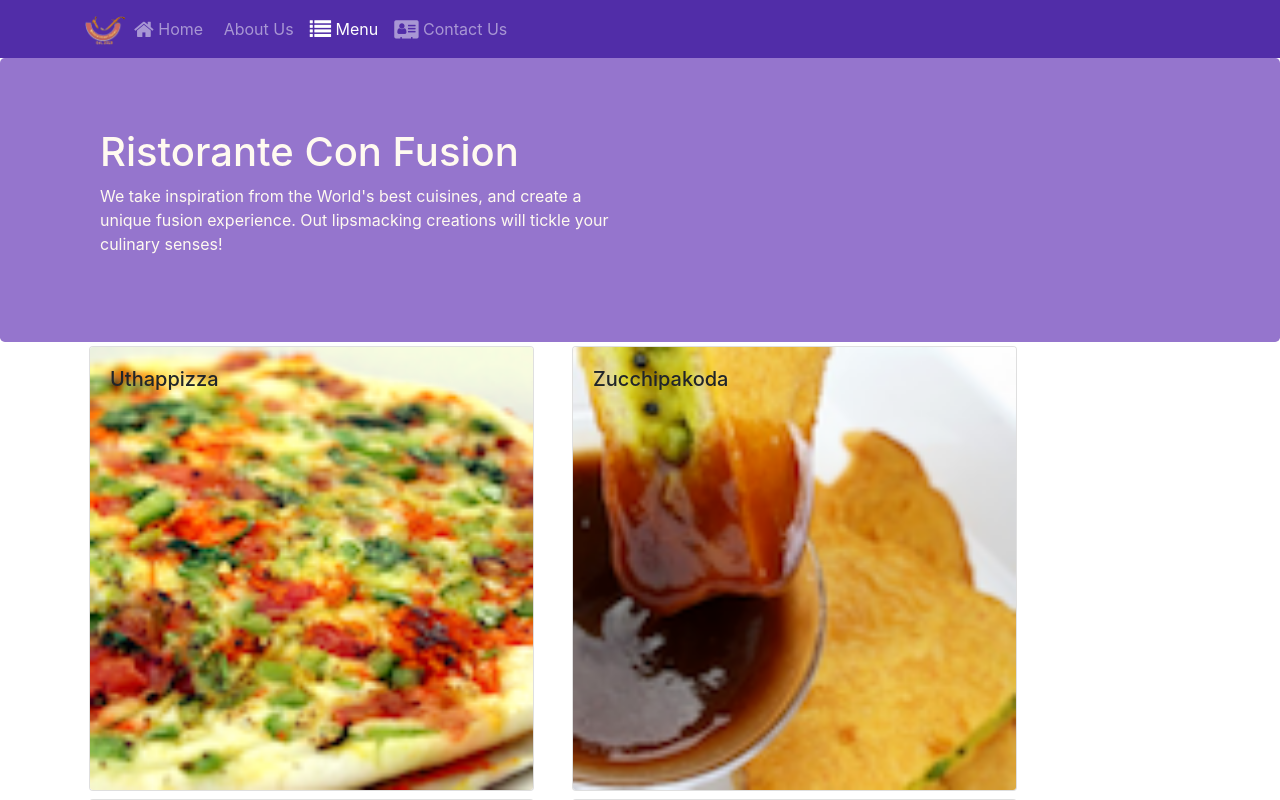
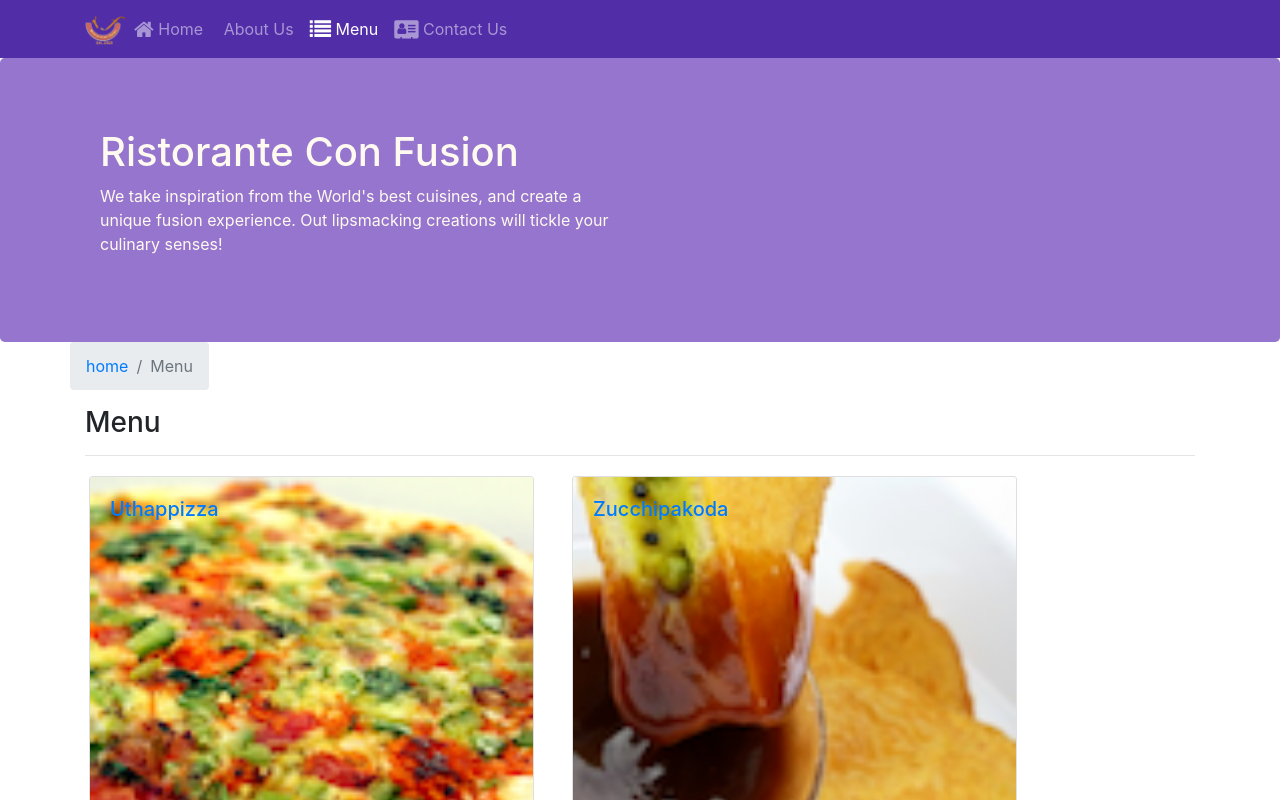
Before and after one commit to Elenaires/Full-Stack-Web-Development-With-React, a React (Create React App) app in the folder React/confusion/: page /menu in a window 1280 px wide. Shown: the top 800 px of the page. Built offline with nearby package versions, Linux system fonts and the light colour scheme.

Commit message:
single page application part 2

```diff
--- a/React/confusion/src/components/ContactComponent.js
+++ b/React/confusion/src/components/ContactComponent.js
@@ -1,8 +1,24 @@
 import React from 'react';
+import { Breadcrumb, BreadcrumbItem} from 'reactstrap';
+import { Link } from 'react-router-dom';
 
 function Contact(props) {
     return(
         <div className="container">
+            <div className="row">
+                <Breadcrumb>
+                    <BreadcrumbItem>
+                        <Link to='/home'>home</Link>
+                    </BreadcrumbItem>
+                    <BreadcrumbItem active>
+                        Contact Us
+                    </BreadcrumbItem>
+                </Breadcrumb>
+                <div className="col-12">
+                    <h3>Contact Us</h3>
+                    <hr />
+                    </div>
+            </div>
             <div className="row row-content">
                 <div className="col-12">
                 <h3>Location Information</h3>
--- a/React/confusion/src/components/DishdetailComponent.js
+++ b/React/confusion/src/components/DishdetailComponent.js
@@ -1,6 +1,6 @@
 import React from 'react';
-import { Card, CardImg, CardImgOverlay, CardText, CardBody, CardTitle } from 'reactstrap';
-
+import { Card, CardImg, CardText, CardBody, CardTitle, Breadcrumb, BreadcrumbItem } from 'reactstrap';
+import { Link } from 'react-router-dom'
 
     function RenderComment({comments}){
             const feedback = comments.map((commentBlock) => {
@@ -37,14 +37,28 @@ import { Card, CardImg, CardImgOverlay, CardText, CardBody, CardTitle } from 're
     }
 
     const DishDetail = (props) => {
-        var dish = props.dish;
 
-        if(dish != null) {
+
+        if(props.dish != null) {
             return (
                 <div class="container">
+                <div className="row">
+                    <Breadcrumb>
+                        <BreadcrumbItem>
+                            <Link to='/menu'>manu</Link>
+                        </BreadcrumbItem>
+                        <BreadcrumbItem active>
+                            {props.dish.name}
+                        </BreadcrumbItem>
+                    </Breadcrumb>
+                    <div className="col-12">
+                        <h3>{props.dish.name}</h3>
+                        <hr />
+                     </div>
+                </div>
                     <div className="row">
-                        <RenderDish dish={dish} />
-                        <RenderComment comments={dish.comments} />
+                        <RenderDish dish={props.dish} />
+                        <RenderComment comments={props.comments} />
                         {/*dish == null ? (this.renderComment(null)) : (this.renderComment(dish.comments))*/}
                     </div>
                 </div>
--- a/React/confusion/src/components/MainComponent.js
+++ b/React/confusion/src/components/MainComponent.js
@@ -34,12 +34,21 @@ class Main extends Component {
             );
         }
 
+        const DishWithId = ({match}) => {
+            return(
+                <DishDetail dish={this.state.dishes.filter((dish) => dish.id === parseInt(match.params.dishId,10))[0]}
+                    comments={this.state.comments.filter((comment) => comment.dishId === parseInt(match.params.dishId,10))}
+                />
+            );
+        }
+
         return (
             <div>
                 <Header />
                 <Switch>
                     <Route path="/home" component={HomePage} />
                     <Route exact path="/menu" component={() => <Menu dishes={this.state.dishes} />} />
+                    <Route path="/menu/:dishId" component={DishWithId} />
                     <Route exact path="/contactus" component={Contact}/>
                     <Redirect to="/home" />
                 </Switch>
--- a/React/confusion/src/components/MenuComponent.js
+++ b/React/confusion/src/components/MenuComponent.js
@@ -1,13 +1,16 @@
 import React from 'react';
-import { Card, CardImg, CardImgOverlay, CardText, CardBody, CardTitle } from 'reactstrap';
+import { Card, CardImg, CardImgOverlay, CardTitle, Breadcrumb, BreadcrumbItem } from 'reactstrap';
+import { Link } from 'react-router-dom';
 
-    function RenderMenuItem({dish, onClick}) {
+    function RenderMenuItem({dish}) {
         return(
-            <Card onClick={() => onClick(dish.id)}>
+            <Card>
+                <Link to={`/menu/${dish.id}`} >
                 <CardImg width="100%" src={dish.image} alt={dish.name}/>
                 <CardImgOverlay>
                     <CardTitle>{dish.name}</CardTitle>
                 </CardImgOverlay>
+                </Link>
             </Card>
         );
     }
@@ -17,13 +20,27 @@ import { Card, CardImg, CardImgOverlay, CardText, CardBody, CardTitle } from 're
         const menu = props.dishes.map((dish) => {
             return (
                 <div key={dish.id} className="col-12 col-md-5 m-1">
-                    <RenderMenuItem dish={dish} onClick={props.onClick} />
+                    <RenderMenuItem dish={dish}/>
                 </div>
             );
         });
 
         return (
             <div className="container">
+                <div className="row">
+                    <Breadcrumb>
+                        <BreadcrumbItem>
+                            <Link to='/home'>home</Link>
+                        </BreadcrumbItem>
+                        <BreadcrumbItem active>
+                            Menu
+                        </BreadcrumbItem>
+                    </Breadcrumb>
+                    <div className="col-12">
+                        <h3>Menu</h3>
+                        <hr />
+                     </div>
+                </div>
                 <div className="row">
                     {menu}
                 </div>
```
